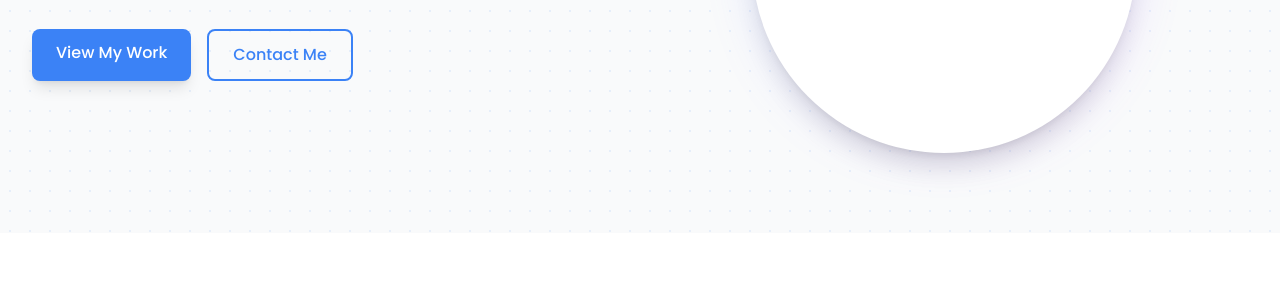
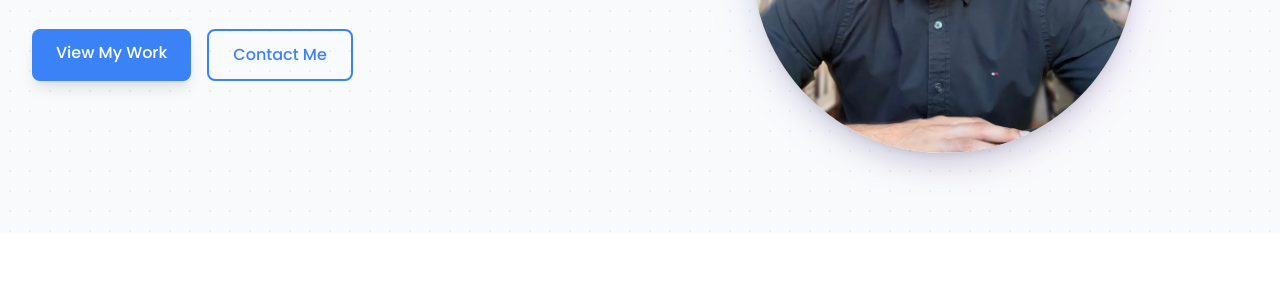
Before and after one commit to d1amondb0t/WebPortfolio, a plain HTML site: page index.html in a window 1280 px wide. Shown: the part 359-660 px from the top of the page. Drawn offline with nearby package versions, Linux system fonts and the light colour scheme.

Commit message:
updated path to headshot

```diff
--- a/index.html
+++ b/index.html
@@ -137,7 +137,7 @@
                             <!-- <div class="text-6xl text-blue-500">
                                 <i class="fas fa-user-circle"></i>
                             </div> -->
-                            <img src="./headshot.jpg" alt="headshot">
+                            <img src="./images/headshot.jpg" alt="headshot">
                         </div>
                     </div>
                 </div>
```
